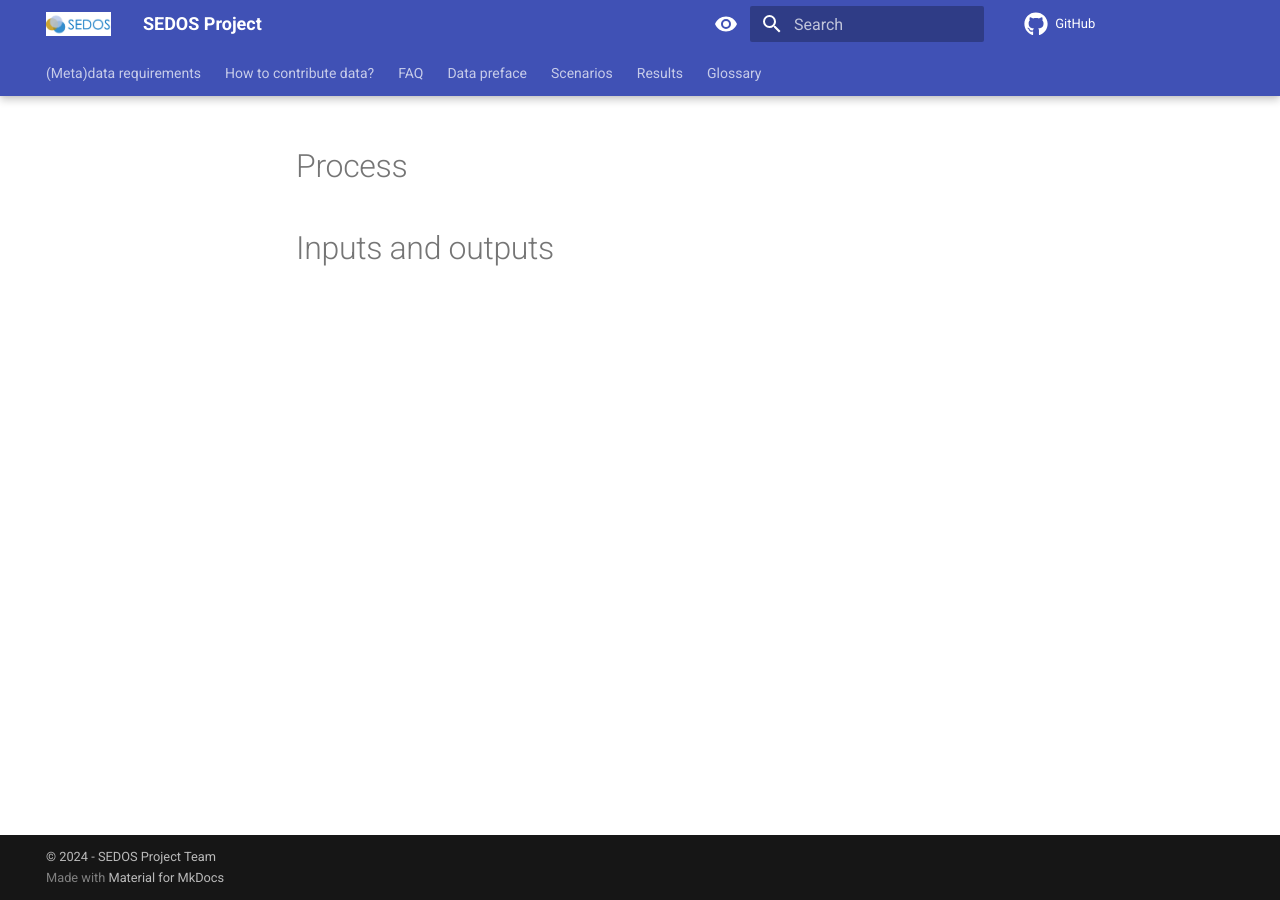
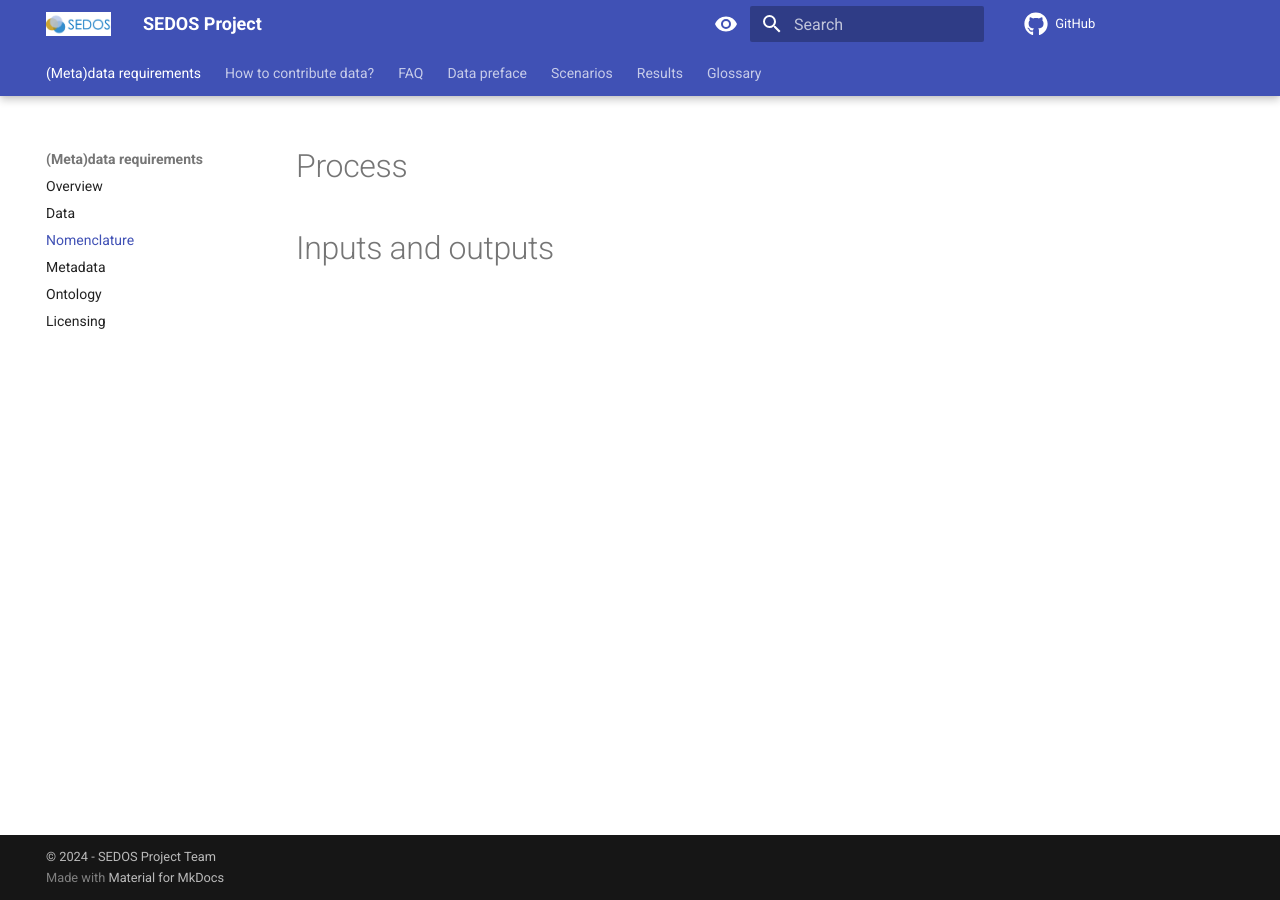
Before and after one commit to sedos-project/organization, an MkDocs documentation site: the page built from docs/data_requirements/nomenclature.md, in a window 1280 px wide. Built offline with MkDocs 1.6.1 and Material for MkDocs 9.7.7, drawn with Linux system fonts in a browser that asks for light colours; comment, search, counter and statistics services are not loaded.

Commit message:
Uncomment nomenclature section

```diff
--- a/mkdocs.yml
+++ b/mkdocs.yml
@@ -4,7 +4,7 @@ nav:
     - '(Meta)data requirements':
        - 'Overview': 'data_requirements/overview.md'
        - 'Data': 'data_requirements/input_data.md'
-       #- 'Nomenclature': 'data_requirements/nomenclature.md'
+       - 'Nomenclature': 'data_requirements/nomenclature.md'
        - 'Metadata': 'data_requirements/metadata.md'
        - 'Ontology': 'data_requirements/ontology.md'
        - 'Licensing': 'data_requirements/licensing.md'
```
